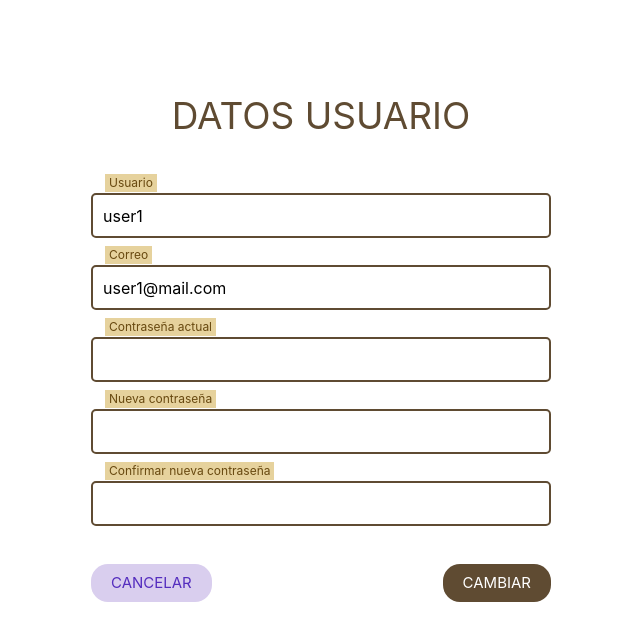
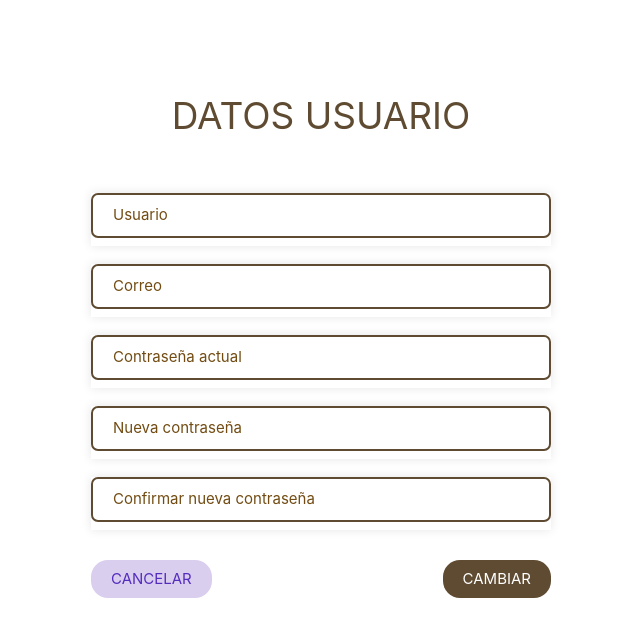
Before and after one commit to Molvilada/MISW4302-2024-11-EQUIPO10-DepartTime, an Angular app: page /profile in a window 1280 px wide. Shown: the top 640 px of the page, without its empty margins (319-959 px from the left). Built offline with nearby package versions, Linux system fonts and the light colour scheme.

Commit message:
Corrección de vista de datos

```diff
--- a/src/app/change-profile/change-profile.component.css
+++ b/src/app/change-profile/change-profile.component.css
@@ -12,18 +12,19 @@ h2 {
 }
 
 .input-field {
-  margin-bottom: 19px;
+  margin-bottom: 18px;
   position: relative;
+  box-shadow: 0 0 10px rgba(0,0,0,0.1);
 }
 
 .input-field input:focus + label,
 .input-field input:not(:placeholder-shown) + label {
-  top: -10px; /* Subir menos el label */
+  top: -1px; /* Subir menos el label */
   left: 14px;
-  background-color: #e6d29d;
-  padding: 0 4px;
+  background-color: #ffffff; /* #e6d29d */
+  padding: 0 8px;
   color: #724c13; /* Texto de color negro */
-  font-size: 12px; /* Tamaño de fuente más pequeño */
+  font-size: 15px; /* Tamaño de fuente más pequeño */
 }
 
 .input-field input {
@@ -32,32 +33,26 @@ h2 {
   width: 100%;
   padding: 10px;
   border: 2cpx solid #9e9e9e;
-  border-radius: 5px;
+  border-radius: 7px;
   font-size: 16px;
   box-sizing: border-box;
 }
 
 .input-field label {
   position: absolute;
-  top: 50%;
-  left: 14px;
+ /*top: 50%;*/
+  /*left: 14px;*/
   background-color: #e6d29d;
   padding: 0 4px;
   color: #111010;
   transition: all 0.3s ease;
-  transform: translateY(-50%)
+  /*transform: translateY(-50%)*/
 }
 
 .input-field input:not(:placeholder-shown) {
   border-color: #5f4b32; /* Asumiendo que quieres este color siempre presente */
 }
 
-.input-field input:not(:placeholder-shown) + label {
-  color: #684910;
-  background-color: #e6d29d;
-  top: -10px;
-  font-size: 12px;
-}
 
 .button-container {
   display: flex;
--- a/src/app/change-profile/change-profile.component.ts
+++ b/src/app/change-profile/change-profile.component.ts
@@ -7,8 +7,8 @@ import { Router } from '@angular/router';
   styleUrls: ['./change-profile.component.css']
 })
 export class ChangeProfileComponent implements OnInit {
-  username: string = 'user1';
-  email: string = 'user1@mail.com';
+  username: string = '';
+  email: string = '';
   currentPassword: string;
   newPassword: string;
   confirmNewPassword: string;
```
